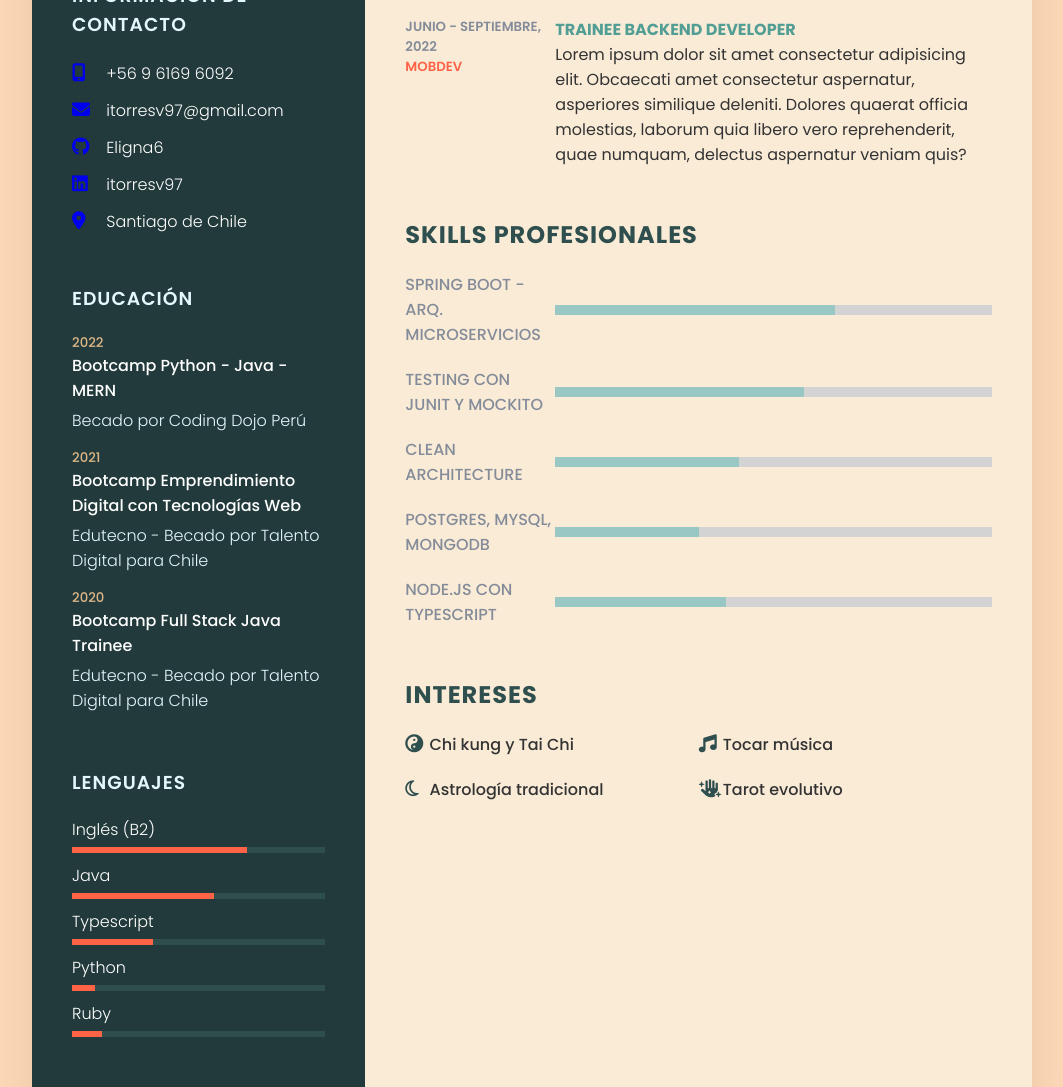
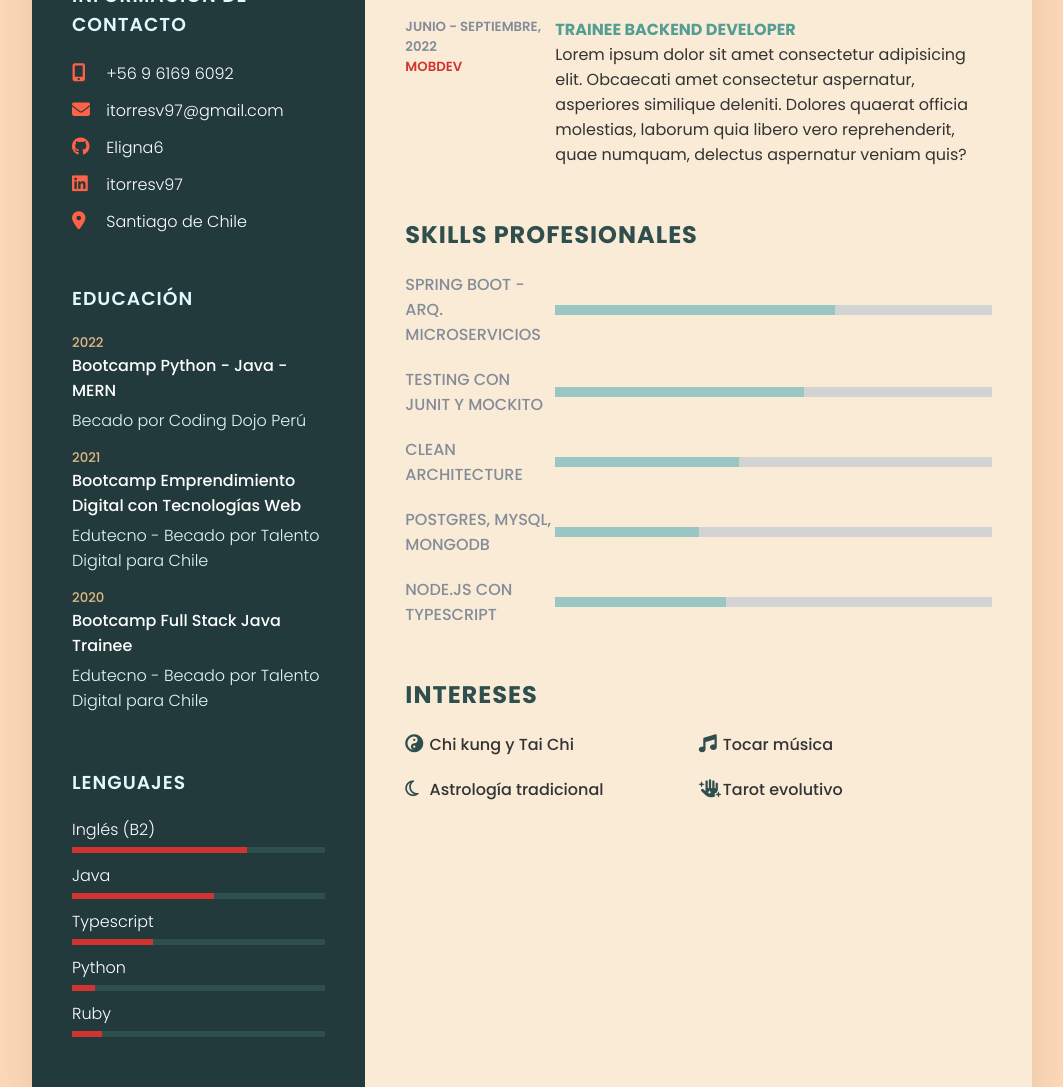
Before and after one commit to Eligna6/cv_html, a plain HTML site: page index.html in a window 1280 px wide. Shown: the part 493-1580 px from the top of the page, without its empty margins (108-1171 px from the left). Drawn offline with Linux system fonts and the light colour scheme.

Commit message:
adapta css a enlaces agregados

```diff
--- a/assets/css/style.css
+++ b/assets/css/style.css
@@ -102,7 +102,11 @@ body {
   list-style: none;
   margin: 10px 0;
 }
-.contactInfo ul li .icon {
+.contactInfo ul li a {
+  text-decoration: none;
+  color: var(--just-white);
+}
+.contactInfo ul li .icon a {
   display: inline-block;
   width: 30px;
   font-size: 18px;
@@ -142,7 +146,7 @@ body {
   top: 0;
   left: 0;
   height: 100%;
-  background-color: var(--tomato);
+  background-color: var(--persian-red);
 }
 .container .right_side {
   position: relative;
@@ -178,7 +182,7 @@ p {
   font-weight: 600;
 }
 .about .box .year_company h5:nth-child(2) {
-    color: var(--tomato);
+    color: var(--persian-red);
 }
 .about .box .text h4 {
   text-transform: uppercase;
```
